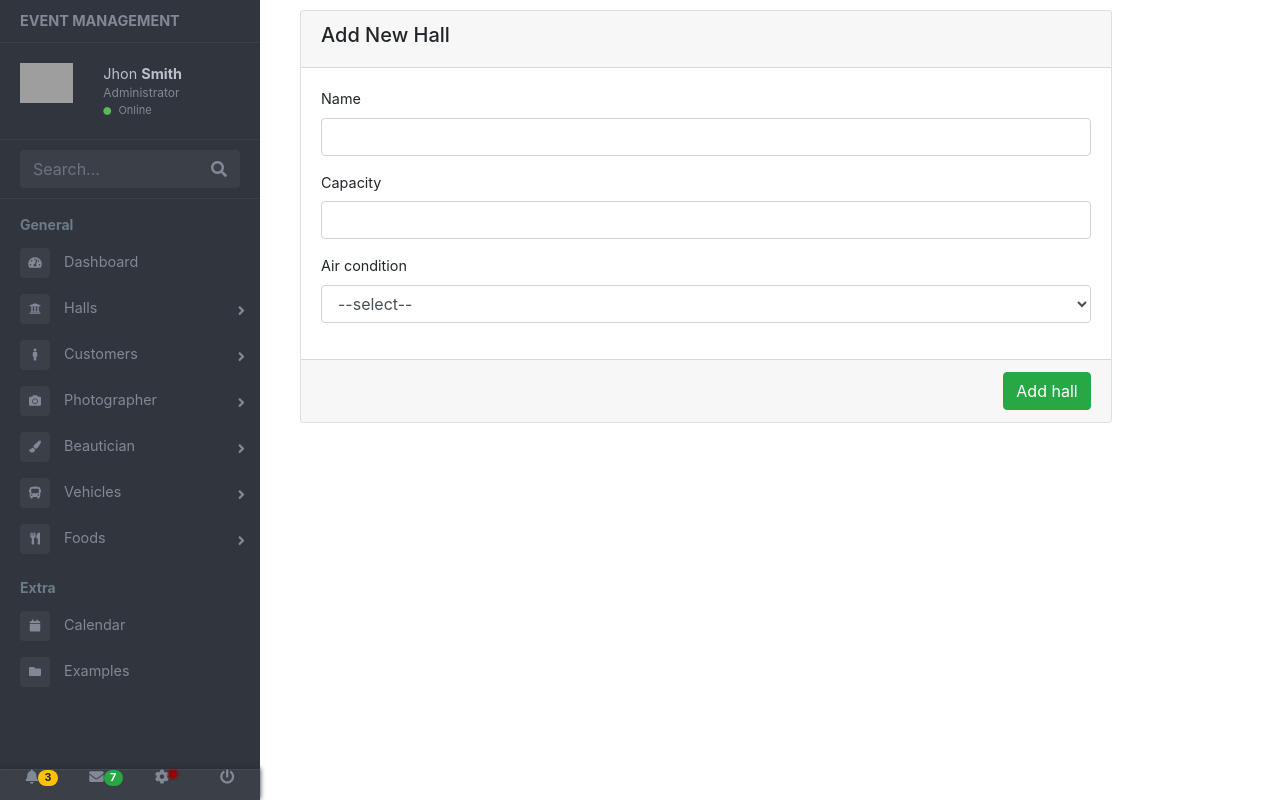
After one commit to EMS26/EMS, a PHP site: page /admin/hall.php in a window 1280 px wide. The commit adds this page. Run offline with PHP 8.4, Linux system fonts and the light colour scheme; some libraries are stand-ins or nearby versions; grey boxes are pictures that could not be loaded.

Commit message:
hall form

```diff
--- /dev/null
+++ b/admin/hall.php
@@ -0,0 +1,75 @@
+<link href="//maxcdn.bootstrapcdn.com/bootstrap/4.0.0/css/bootstrap.min.css" rel="stylesheet" id="bootstrap-css">
+<script src="//maxcdn.bootstrapcdn.com/bootstrap/4.0.0/js/bootstrap.min.js"></script>
+<script src="//cdnjs.cloudflare.com/ajax/libs/jquery/3.2.1/jquery.min.js"></script>
+<!DOCTYPE html>
+<html lang="en">
+
+<head>
+    <link rel="stylesheet" href="css/style.css">
+    <title>Dashboard</title>
+    <link rel="stylesheet" href="https://maxcdn.bootstrapcdn.com/bootstrap/4.0.0/css/bootstrap.min.css" integrity="sha384-Gn5384xqQ1aoWXA+058RXPxPg6fy4IWvTNh0E263XmFcJlSAwiGgFAW/dAiS6JXm" crossorigin="anonymous">
+    <link href="https://use.fontawesome.com/releases/v5.0.6/css/all.css" rel="stylesheet">
+</head>
+
+<body>
+    <div class="page-wrapper chiller-theme toggled">
+        <a id="show-sidebar" class="btn btn-sm btn-dark" href="#">
+            <i class="fas fa-bars"></i>
+        </a>
+        <?php
+        include_once('menu.php')
+        ?>
+        <!-- sidebar-wrapper  -->
+        <main class="page-content">
+            <div class="container-fluid">
+                <!-- /page-content" -->
+
+                <div class="row">
+                    <div class="col-md-10">
+                        <div class="card">
+                            <div class="card-header ">
+                                <h5>Add New Hall</h5>
+                            </div>
+                            <div class="card-body ">
+                                <form action="" method="POST">
+
+                                    <div class="form-group">
+                                        <label>Name</label>
+                                        <input type="text" name="name" class="form-control" required>
+                                    </div>
+                                    <div class="form-group">
+                                        <label>Capacity</label>
+                                        <input type="number" class="form-control" name="capacity" required>
+                                    </div>
+                                    <div class="form-group">
+                                        <label>Air condition</label>
+                                        <select name="air" id="" class="form-control" required>
+                                            <option value="" selected disabled>--select--</option>
+                                            <option value="AC">AC</option>
+                                            <option value="Non-AC">Non-AC</option>
+                                        </select>
+                                    </div>
+                            </div>
+                            <div class="card-footer ">
+                                <div class="row">
+                                    <div class="col"></div>
+                                    <div class="col-auto"><input type="submit" value="Add hall" class="btn btn-success"></div>
+                                </div>
+                            </div>
+                            </form>
+                        </div>
+                    </div>
+                </div>
+                <!-- ./page-content" -->
+            </div>
+        </main>
+
+    </div>
+    <!-- page-wrapper -->
+    <script src="https://cdnjs.cloudflare.com/ajax/libs/jquery/3.3.1/jquery.min.js"></script>
+    <script src="https://cdnjs.cloudflare.com/ajax/libs/popper.js/1.12.9/umd/popper.min.js" integrity="sha384-ApNbgh9B+Y1QKtv3Rn7W3mgPxhU9K/ScQsAP7hUibX39j7fakFPskvXusvfa0b4Q" crossorigin="anonymous"></script>
+    <script src="https://maxcdn.bootstrapcdn.com/bootstrap/4.0.0/js/bootstrap.min.js" integrity="sha384-JZR6Spejh4U02d8jOt6vLEHfe/JQGiRRSQQxSfFWpi1MquVdAyjUar5+76PVCmYl" crossorigin="anonymous"></script>
+
+</body>
+
+</html>
--- a/admin/menu.php
+++ b/admin/menu.php
@@ -60,7 +60,7 @@
           <div class="sidebar-submenu">
             <ul>
               <li>
-                <a href="#">Add</a>
+                <a href="hall.php">Add</a>
               </li>
               <li>
                 <a href="#">Manage</a>
```
Also changed, not shown: admin/index.php (+2 -13 lines).
